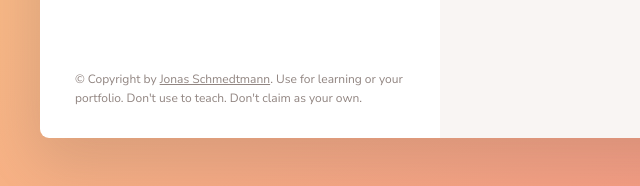
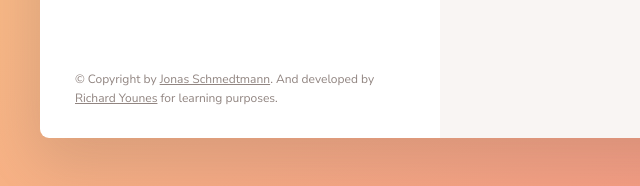
Before and after one commit to Richard-Younes/Forkify, a website built with Parcel: page index.html in a window 1280 px wide. Shown: the part 1083-1269 px from the top of the page, 0-640 px from the left. Built offline with nearby package versions, Linux system fonts and the light colour scheme.

Commit message:
Added the README.md

```diff
--- a/index.html
+++ b/index.html
@@ -115,8 +115,8 @@
 
 				<p class="copyright">
 					&copy; Copyright by
-					<a class="twitter-link" target="_blank" href="https://twitter.com/jonasschmedtman">Jonas Schmedtmann</a>. Use for learning or your portfolio. Don't use to teach. Don't claim as
-					your own.
+					<a class="twitter-link" target="_blank" href="https://twitter.com/jonasschmedtman">Jonas Schmedtmann</a>. And developed by
+					<a class="twitter-link" target="_blank" href="https://github.com/Richard-Younes">Richard Younes</a> for learning purposes.
 				</p>
 			</div>
 
```
Also changed, not shown: README.md, dist/index.html.
